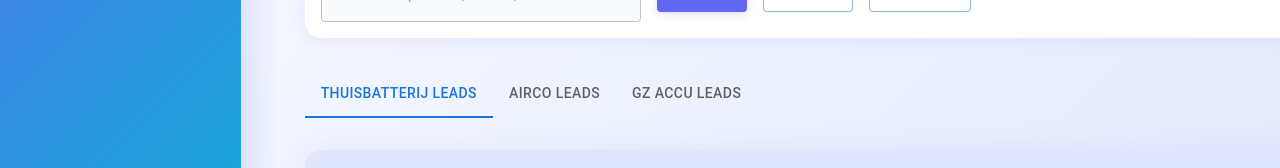
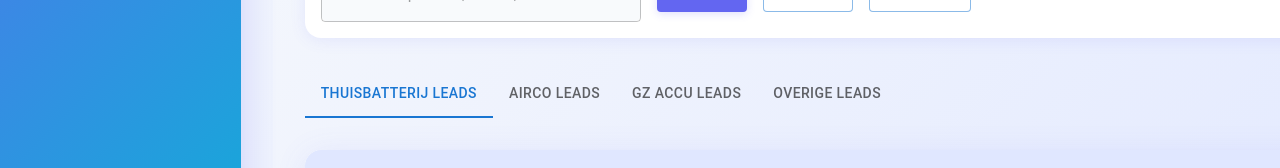
Before and after one commit to warmeleads/warmeleads-crm, a React (Create React App) app in the folder client/: page / in a window 1280 px wide. Shown: the part 495-663 px from the top of the page. Built offline with nearby package versions, Linux system fonts and the light colour scheme; no server answers; some icons are missing.

Commit message:
UX: Extra tab 'Overige Leads' + waarschuwing voor onbekende branches

```diff
--- a/client/src/LeadsDashboard.js
+++ b/client/src/LeadsDashboard.js
@@ -86,7 +86,7 @@ const LEAD_TYPE_COLUMNS = {
   ]
 };
 
-const LEAD_TYPES = ['Thuisbatterij', 'Airco', 'GZ Accu'];
+const LEAD_TYPES = ['Thuisbatterij', 'Airco', 'GZ Accu', 'Overige'];
 
 export default function LeadsDashboard() {
   const [search, setSearch] = React.useState('');
@@ -146,6 +146,10 @@ export default function LeadsDashboard() {
     Thuisbatterij: safeLeads.filter(l => (l.sheetBranche || '').toLowerCase().includes('thuisbatterij')),
     Airco: safeLeads.filter(l => (l.sheetBranche || '').toLowerCase().includes('airco')),
     'GZ Accu': safeLeads.filter(l => (l.sheetBranche || '').toLowerCase().includes('gz accu')),
+    Overige: safeLeads.filter(l => {
+      const b = (l.sheetBranche || '').toLowerCase();
+      return b && !b.includes('thuisbatterij') && !b.includes('airco') && !b.includes('gz accu');
+    })
   };
 
   return (
@@ -263,6 +267,13 @@ export default function LeadsDashboard() {
         ))}
       </Tabs>
 
+      {/* Waarschuwing als er onbekende leads zijn */}
+      {groupedLeads.Overige.length > 0 && (
+        <Box sx={{ mb: 2, p: 2, background: '#fffbe0', borderRadius: 2, color: '#b45309', fontWeight: 700 }}>
+          Let op: Er zijn {groupedLeads.Overige.length} leads met een onbekende branche. Controleer de tabbladnamen in Google Sheets!
+        </Box>
+      )}
+
       {LEAD_TYPES.map((type, idx) => (
         activeTab === idx && (
           <Box key={type} sx={{ mb: 6 }}>
@@ -271,7 +282,7 @@ export default function LeadsDashboard() {
                 <Table stickyHeader>
                   <TableHead>
                     <TableRow>
-                      {LEAD_TYPE_COLUMNS[type].map(col => (
+                      {(LEAD_TYPE_COLUMNS[type] || Object.keys(groupedLeads[type][0] || {}).map(k => ({ key: k, label: k }))).map(col => (
                         <TableCell key={col.key} sx={{ background: palette.tableHeader, color: palette.text, fontWeight: 700 }}>{col.label}</TableCell>
                       ))}
                       <TableCell sx={{ background: palette.tableHeader, color: palette.text, fontWeight: 700 }}>Acties</TableCell>
@@ -280,7 +291,7 @@ export default function LeadsDashboard() {
                   <TableBody>
                     {groupedLeads[type].map(lead => (
                       <TableRow key={lead.id} hover>
-                        {LEAD_TYPE_COLUMNS[type].map(col => (
+                        {(LEAD_TYPE_COLUMNS[type] || Object.keys(lead).map(k => ({ key: k, label: k }))).map(col => (
                           <TableCell key={col.key}>{lead[col.key] || ''}</TableCell>
                         ))}
                         <TableCell align="center">
```
